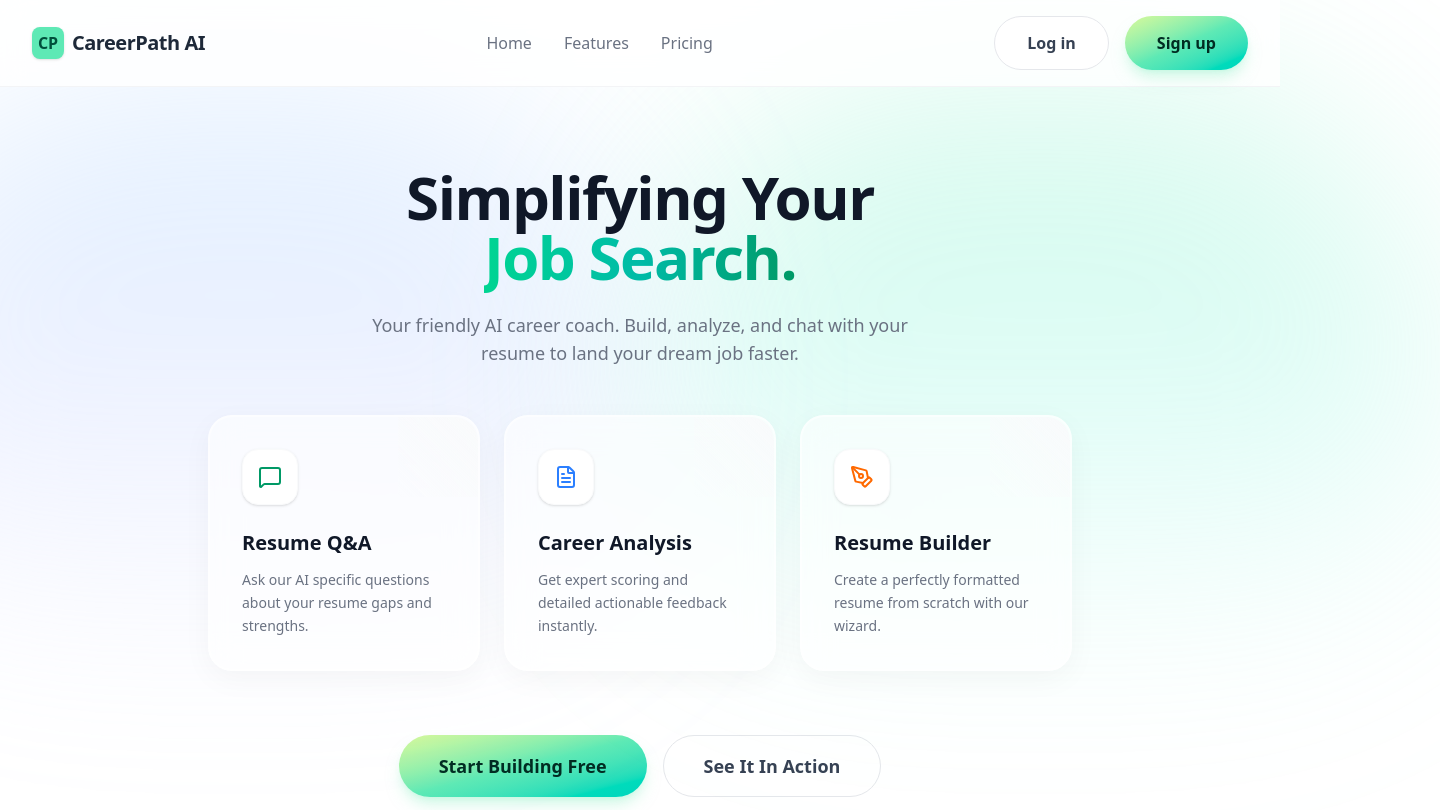
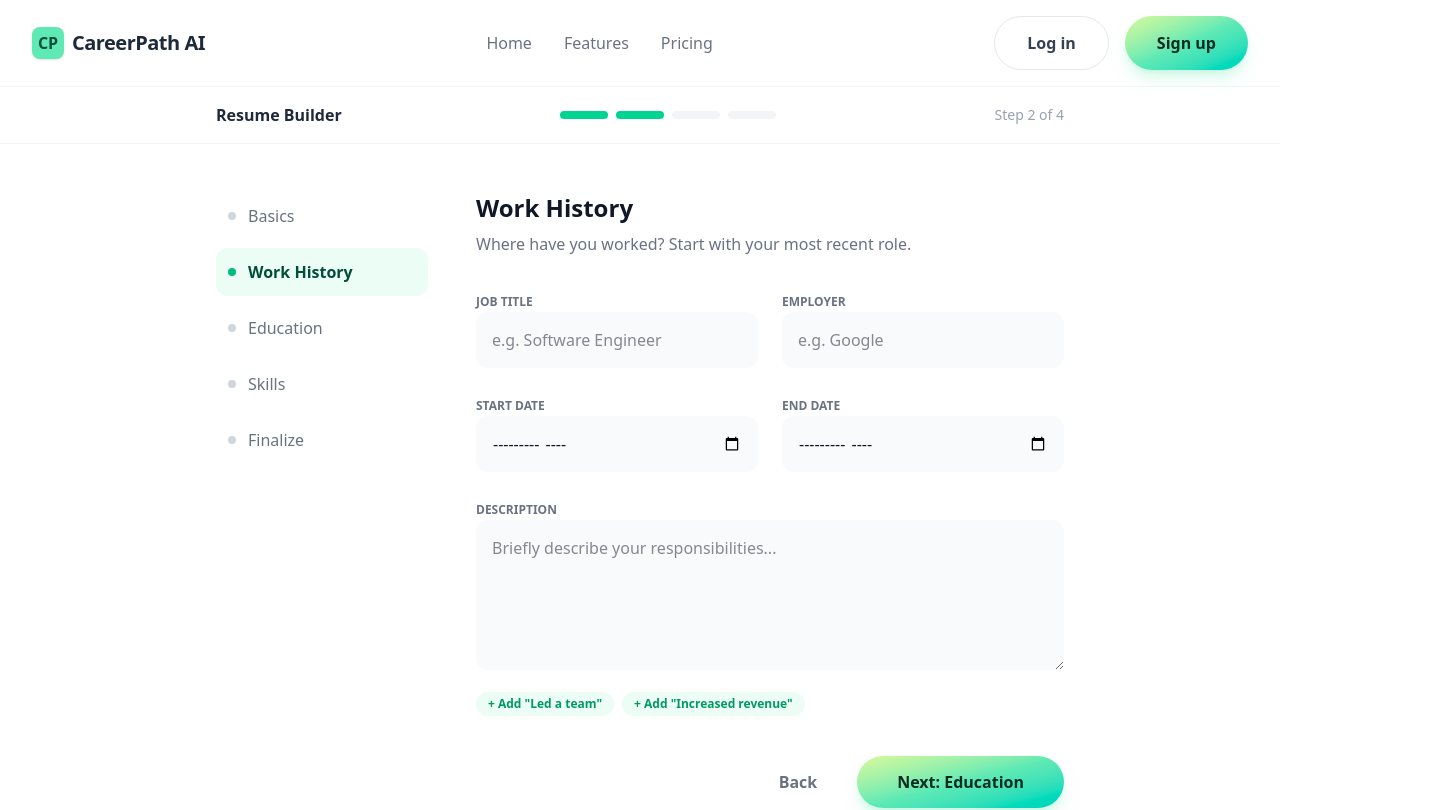
Before and after one commit to thecodermaniac/Resume-Genie, a React (Vite) app in the folder client/: page /builder in a window 1280 px wide. Before the commit this address led to /. Shown: the top 810 px of the page, 1440 px wide, since content can reach past the window. Built offline with nearby package versions, Linux system fonts and the light colour scheme.

Commit message:
added the other 2 pages analysis and builder page

```diff
--- a/client/src/App.jsx
+++ b/client/src/App.jsx
@@ -3,6 +3,8 @@ import Homepage from "./pages/Homepage";
 import Footer from "./components/layout/Footer";
 import { Route, Routes, Navigate, useLocation } from "react-router-dom";
 import ResumeQnAPage from "./pages/ResumeQnAPage";
+import AnalysisPage from "./pages/AnalysisPage";
+import BuilderPage from "./pages/BuilderPage";
 
 
 function App() {
@@ -13,6 +15,8 @@ function App() {
         <Route path="/" element={<Homepage />} />
         <Route path="*" element={<Navigate to="/" />} />
         <Route path="/resume-qna" element={<ResumeQnAPage />} />
+        <Route path="/analysis" element={<AnalysisPage />} />
+        <Route path="/builder" element={<BuilderPage />} />
       </Routes>
 
       <Footer />
--- a/client/src/components/layout/Navbar.jsx
+++ b/client/src/components/layout/Navbar.jsx
@@ -10,8 +10,8 @@ const Navbar = () => (
       </div>
       <div className="hidden md:flex gap-8 text-gray-500 font-medium">
         <Link to="/" className="hover:text-emerald-600 transition-colors">Home</Link>
-        <a href="#features" className="hover:text-emerald-600 transition-colors">Features</a>
-        <a href="#pricing" className="hover:text-emerald-600 transition-colors">Pricing</a>
+        <Link to="/#features" className="hover:text-emerald-600 transition-colors">Features</Link>
+        <Link to="/#pricing" className="hover:text-emerald-600 transition-colors">Pricing</Link>
       </div>
       <div className="flex gap-4">
         <Button variant="secondary" onClick={() => alert("Login functionality coming soon!")}>
--- /dev/null
+++ b/client/src/pages/AnalysisPage.jsx
@@ -0,0 +1,58 @@
+import { AlertCircle, CheckCircle } from "lucide-react";
+const AnalysisPage = () => {
+  return (
+       <div className="h-screen max-w-6xl mx-auto mt-6">
+         <h2 className="text-3xl font-bold text-gray-900 mb-8">Analysis Dashboard</h2>
+
+         <div className="grid grid-cols-1 md:grid-cols-3 gap-8">
+           {/* Score Card */}
+           <div className="bg-white p-8 rounded-3xl shadow-sm border border-gray-100 flex flex-col items-center justify-center text-center">
+             <div className="relative w-40 h-40 mb-6">
+               {/* CSS Only Circular Progress Mock */}
+               <svg className="w-full h-full transform -rotate-90">
+                 <circle cx="80" cy="80" r="70" stroke="currentColor" strokeWidth="12" fill="transparent" className="text-gray-100" />
+                 <circle cx="80" cy="80" r="70" stroke="currentColor" strokeWidth="12" fill="transparent" strokeDasharray="440" strokeDashoffset="110" className="text-emerald-400" />
+               </svg>
+               <div className="absolute top-0 left-0 w-full h-full flex flex-col items-center justify-center">
+                 <span className="text-4xl font-bold text-gray-900">75</span>
+                 <span className="text-xs text-gray-400 uppercase tracking-wider font-semibold">Score</span>
+               </div>
+             </div>
+             <h3 className="text-lg font-bold text-gray-800">Good Start!</h3>
+             <p className="text-gray-400 text-sm mt-2">You are in the top 40% of applicants.</p>
+           </div>
+
+           {/* Feedback List */}
+           <div className="md:col-span-2 bg-white p-8 rounded-3xl shadow-sm border border-gray-100">
+             <div className="flex justify-between items-center mb-6">
+               <h3 className="font-bold text-xl text-gray-800">Actionable Insights</h3>
+               <span className="px-3 py-1 bg-gray-100 text-gray-500 rounded-full text-xs font-medium">4 Issues Found</span>
+             </div>
+
+             <div className="space-y-4">
+               {/* Insight Item: Warning */}
+               <div className="p-4 bg-amber-50 rounded-2xl border border-amber-100 flex gap-4 items-start">
+                 <AlertCircle className="text-amber-500 shrink-0 mt-1" size={20} />
+                 <div className="flex-1">
+                   <h4 className="font-bold text-amber-900 text-sm">Summary is too long</h4>
+                   <p className="text-amber-800/70 text-sm mt-1">Recruiters spend 6 seconds on average. Shorten your summary to 3 lines.</p>
+                 </div>
+                 <button className="text-xs font-bold bg-white px-3 py-2 rounded-lg text-amber-600 shadow-sm hover:shadow">Fix it</button>
+               </div>
+
+               {/* Insight Item: Success */}
+               <div className="p-4 bg-emerald-50 rounded-2xl border border-emerald-100 flex gap-4 items-start">
+                 <CheckCircle className="text-emerald-500 shrink-0 mt-1" size={20} />
+                 <div className="flex-1">
+                   <h4 className="font-bold text-emerald-900 text-sm">Strong Action Verbs</h4>
+                   <p className="text-emerald-800/70 text-sm mt-1">Great job using words like "Orchestrated" and "Developed".</p>
+                 </div>
+               </div>
+             </div>
+           </div>
+         </div>
+       </div>
+  );
+};
+
+export default AnalysisPage;
--- /dev/null
+++ b/client/src/pages/BuilderPage.jsx
@@ -0,0 +1,125 @@
+import Button from "../components/ui/Button";
+
+const BuilderPage = () => {
+  return (
+    <div className="min-h-screen bg-white">
+      {/* Stepper Header */}
+      <div className="border-b border-gray-100 py-4">
+        <div className="max-w-4xl mx-auto px-6 flex justify-between items-center">
+          <span className="font-bold text-gray-800">Resume Builder</span>
+          <div className="flex gap-2">
+            {[1, 2, 3, 4].map((step) => (
+              <div
+                key={step}
+                className={`h-2 w-12 rounded-full ${step <= 2 ? "bg-emerald-400" : "bg-gray-100"}`}
+              ></div>
+            ))}
+          </div>
+          <span className="text-sm text-gray-400">Step 2 of 4</span>
+        </div>
+      </div>
+
+      <div className="max-w-4xl mx-auto px-6 py-12 flex gap-12">
+        {/* Sidebar Nav */}
+        <div className="w-1/4 space-y-2">
+          {["Basics", "Work History", "Education", "Skills", "Finalize"].map(
+            (item, idx) => (
+              <div
+                key={idx}
+                className={`flex items-center gap-3 p-3 rounded-xl cursor-pointer ${idx === 1 ? "bg-emerald-50 text-emerald-900 font-semibold" : "text-gray-500 hover:bg-gray-50"}`}
+              >
+                <div
+                  className={`w-2 h-2 rounded-full ${idx === 1 ? "bg-emerald-500" : "bg-gray-300"}`}
+                ></div>
+                {item}
+              </div>
+            ),
+          )}
+        </div>
+
+        {/* Form Content */}
+        <div className="flex-1">
+          <h2 className="text-2xl font-bold text-gray-900 mb-2">
+            Work History
+          </h2>
+          <p className="text-gray-500 mb-8">
+            Where have you worked? Start with your most recent role.
+          </p>
+
+          <div className="space-y-6">
+            <div className="grid grid-cols-2 gap-6">
+              <div className="space-y-2">
+                <label className="text-xs font-bold text-gray-500 uppercase">
+                  Job Title
+                </label>
+                <input
+                  type="text"
+                  className="w-full p-4 bg-gray-50 rounded-xl border-none focus:ring-2 focus:ring-emerald-200 outline-none"
+                  placeholder="e.g. Software Engineer"
+                />
+              </div>
+              <div className="space-y-2">
+                <label className="text-xs font-bold text-gray-500 uppercase">
+                  Employer
+                </label>
+                <input
+                  type="text"
+                  className="w-full p-4 bg-gray-50 rounded-xl border-none focus:ring-2 focus:ring-emerald-200 outline-none"
+                  placeholder="e.g. Google"
+                />
+              </div>
+            </div>
+
+            <div className="grid grid-cols-2 gap-6">
+              <div className="space-y-2">
+                <label className="text-xs font-bold text-gray-500 uppercase">
+                  Start Date
+                </label>
+                <input
+                  type="month"
+                  className="w-full p-4 bg-gray-50 rounded-xl border-none focus:ring-2 focus:ring-emerald-200 outline-none"
+                />
+              </div>
+              <div className="space-y-2">
+                <label className="text-xs font-bold text-gray-500 uppercase">
+                  End Date
+                </label>
+                <input
+                  type="month"
+                  className="w-full p-4 bg-gray-50 rounded-xl border-none focus:ring-2 focus:ring-emerald-200 outline-none"
+                />
+              </div>
+            </div>
+
+            <div className="space-y-2">
+              <label className="text-xs font-bold text-gray-500 uppercase">
+                Description
+              </label>
+              <textarea
+                className="w-full p-4 bg-gray-50 rounded-xl border-none focus:ring-2 focus:ring-emerald-200 outline-none min-h-[150px]"
+                placeholder="Briefly describe your responsibilities..."
+              ></textarea>
+              <div className="flex gap-2 mt-2">
+                <button className="text-xs font-semibold bg-emerald-50 text-emerald-600 px-3 py-1 rounded-full">
+                  + Add "Led a team"
+                </button>
+                <button className="text-xs font-semibold bg-emerald-50 text-emerald-600 px-3 py-1 rounded-full">
+                  + Add "Increased revenue"
+                </button>
+              </div>
+            </div>
+          </div>
+
+          <div className="mt-10 flex justify-end gap-4">
+            <button className="px-6 py-3 text-gray-500 font-semibold hover:bg-gray-50 rounded-xl">
+              Back
+            </button>
+            <Button className="px-10">Next: Education</Button>
+          </div>
+        </div>
+      </div>
+    </div>
+  );
+}
+
+export default BuilderPage;
```
